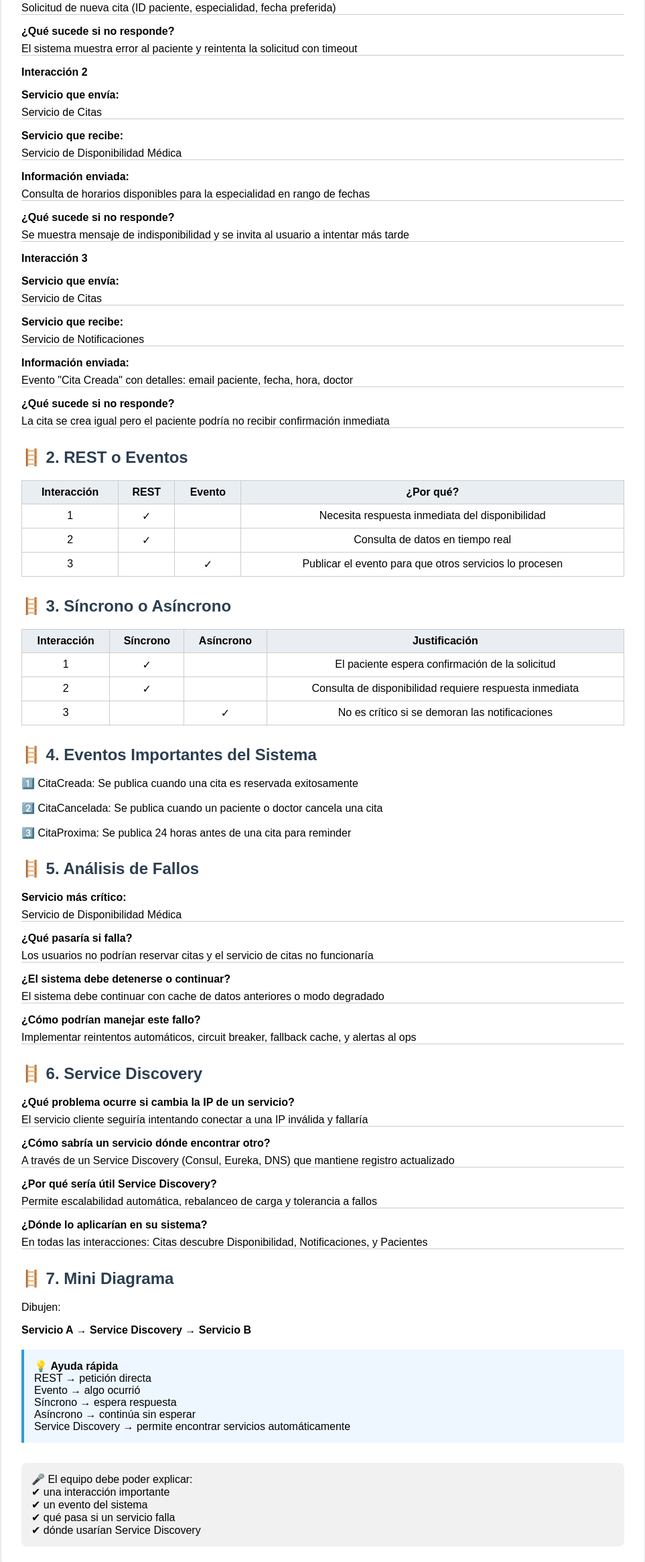
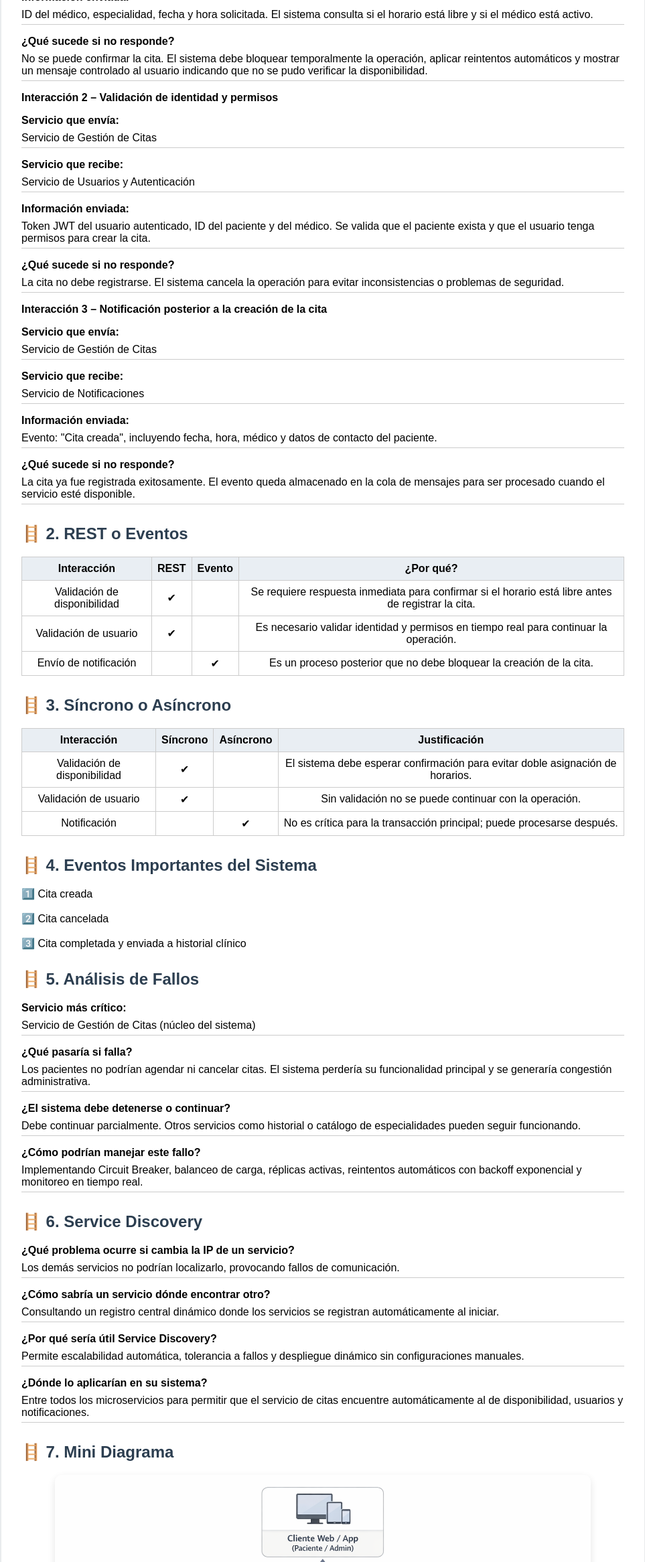
Before and after one commit to shadem1903/GestionCitasMedicas, a plain HTML site: page actividad-clase4.html in a window 1280 px wide. Shown: the part 468-2800 px from the top of the page at 67% size, without its empty margins (158-1121 px from the left). Drawn offline with Linux system fonts and the light colour scheme.

Commit message:
arreglo de merge

```diff
--- a/actividad-clase4.html
+++ b/actividad-clase4.html
@@ -18,57 +18,17 @@ body {
   border-radius: 12px;
   box-shadow: 0 4px 12px rgba(0,0,0,0.1);
 }
-
-h1, h2 {
-  color: #2c3e50;
-}
-
-h1 {
-  text-align: center;
-}
-
-.section {
-  margin-top: 30px;
-}
-
-label {
-  font-weight: bold;
-}
-
-.line {
-  border-bottom: 1px solid #ccc;
-  margin: 8px 0 16px 0;
-}
-
-table {
-  width: 100%;
-  border-collapse: collapse;
-  margin-top: 10px;
-}
-
-th, td {
-  border: 1px solid #ccc;
-  padding: 8px;
-  text-align: center;
-}
-
-th {
-  background-color: #e9eef3;
-}
-
-.note {
-  background: #eef7ff;
-  padding: 15px;
-  border-left: 4px solid #3498db;
-  margin-top: 20px;
-}
-
-.footer {
-  margin-top: 30px;
-  padding: 15px;
-  background: #f1f1f1;
-  border-radius: 8px;
-}
+h1, h2 { color: #2c3e50; }
+h1 { text-align: center; }
+.section { margin-top: 30px; }
+label { font-weight: bold; }
+.line { border-bottom: 1px solid #ccc; margin: 8px 0 16px 0; padding-bottom:5px;}
+table { width: 100%; border-collapse: collapse; margin-top: 10px; }
+th, td { border: 1px solid #ccc; padding: 8px; text-align: center; }
+th { background-color: #e9eef3; }
+.note { background: #eef7ff; padding: 15px; border-left: 4px solid #3498db; margin-top: 20px; }
+.footer { margin-top: 30px; padding: 15px; background: #f1f1f1; border-radius: 8px; }
+pre { background:#f7f7f7; padding:10px; border-radius:6px; }
 </style>
 </head>
 <body>
@@ -76,43 +36,62 @@ th {
 <div class="container">
 
 <h1>🌐 Actividad Clase 4</h1>
-<h2>Comunicación entre Servicios + REST + Eventos + Service Discovery</h2>
+<h2>Comunicación entre Servicios + REST + Eventos </h2>
 
-<p><strong>Equipo:</strong> Equipo de Desarrollo</p>
-<p><strong>Proyecto:</strong> Gestión de Citas Médicas</p>
+<p><strong>Equipo:</strong> Arquitectura Sistema de Citas</p>
+<p><strong>Proyecto:</strong> Plataforma de Gestión de Citas Médicas</p>
 
 <div class="section">
 <h2>🪜 1. Interacciones entre Servicios</h2>
 
-<p><strong>Interacción 1</strong></p>
+<p><strong>Interacción 1 – Validación de disponibilidad antes de agendar</strong></p>
 <label>Servicio que envía:</label>
-<div class="line">Servicio de Pacientes</div>
-<label>Servicio que recibe:</label>
-<div class="line">Servicio de Citas</div>
-<label>Información enviada:</label>
-<div class="line">Solicitud de nueva cita (ID paciente, especialidad, fecha preferida)</div>
-<label>¿Qué sucede si no responde?</label>
-<div class="line">El sistema muestra error al paciente y reintenta la solicitud con timeout</div>
-
-<p><strong>Interacción 2</strong></p>
-<label>Servicio que envía:</label>
-<div class="line">Servicio de Citas</div>
+<div class="line">Servicio de Gestión de Citas</div>
 <label>Servicio que recibe:</label>
 <div class="line">Servicio de Disponibilidad Médica</div>
 <label>Información enviada:</label>
-<div class="line">Consulta de horarios disponibles para la especialidad en rango de fechas</div>
+<div class="line">
+ID del médico, especialidad, fecha y hora solicitada.
+El sistema consulta si el horario está libre y si el médico está activo.
+</div>
 <label>¿Qué sucede si no responde?</label>
-<div class="line">Se muestra mensaje de indisponibilidad y se invita al usuario a intentar más tarde</div>
+<div class="line">
+No se puede confirmar la cita. El sistema debe bloquear temporalmente la operación,
+aplicar reintentos automáticos y mostrar un mensaje controlado al usuario
+indicando que no se pudo verificar la disponibilidad.
+</div>
 
-<p><strong>Interacción 3</strong></p>
+<p><strong>Interacción 2 – Validación de identidad y permisos</strong></p>
 <label>Servicio que envía:</label>
-<div class="line">Servicio de Citas</div>
+<div class="line">Servicio de Gestión de Citas</div>
+<label>Servicio que recibe:</label>
+<div class="line">Servicio de Usuarios y Autenticación</div>
+<label>Información enviada:</label>
+<div class="line">
+Token JWT del usuario autenticado, ID del paciente y del médico.
+Se valida que el paciente exista y que el usuario tenga permisos para crear la cita.
+</div>
+<label>¿Qué sucede si no responde?</label>
+<div class="line">
+La cita no debe registrarse.
+El sistema cancela la operación para evitar inconsistencias o problemas de seguridad.
+</div>
+
+<p><strong>Interacción 3 – Notificación posterior a la creación de la cita</strong></p>
+<label>Servicio que envía:</label>
+<div class="line">Servicio de Gestión de Citas</div>
 <label>Servicio que recibe:</label>
 <div class="line">Servicio de Notificaciones</div>
 <label>Información enviada:</label>
-<div class="line">Evento "Cita Creada" con detalles: email paciente, fecha, hora, doctor</div>
+<div class="line">
+Evento: "Cita creada", incluyendo fecha, hora, médico y datos de contacto del paciente.
+</div>
 <label>¿Qué sucede si no responde?</label>
-<div class="line">La cita se crea igual pero el paciente podría no recibir confirmación inmediata</div>
+<div class="line">
+La cita ya fue registrada exitosamente.
+El evento queda almacenado en la cola de mensajes para ser procesado cuando el servicio esté disponible.
+</div>
+
 </div>
 
 <div class="section">
@@ -126,22 +105,22 @@ th {
 <th>¿Por qué?</th>
 </tr>
 <tr>
-<td>1</td>
-<td>✓</td>
+<td>Validación de disponibilidad</td>
+<td>✔</td>
 <td></td>
-<td>Necesita respuesta inmediata del disponibilidad</td>
+<td>Se requiere respuesta inmediata para confirmar si el horario está libre antes de registrar la cita.</td>
 </tr>
 <tr>
-<td>2</td>
-<td>✓</td>
+<td>Validación de usuario</td>
+<td>✔</td>
 <td></td>
-<td>Consulta de datos en tiempo real</td>
+<td>Es necesario validar identidad y permisos en tiempo real para continuar la operación.</td>
 </tr>
 <tr>
-<td>3</td>
+<td>Envío de notificación</td>
 <td></td>
-<td>✓</td>
-<td>Publicar el evento para que otros servicios lo procesen</td>
+<td>✔</td>
+<td>Es un proceso posterior que no debe bloquear la creación de la cita.</td>
 </tr>
 </table>
 </div>
@@ -157,78 +136,108 @@ th {
 <th>Justificación</th>
 </tr>
 <tr>
-<td>1</td>
-<td>✓</td>
+<td>Validación de disponibilidad</td>
+<td>✔</td>
 <td></td>
-<td>El paciente espera confirmación de la solicitud</td>
+<td>El sistema debe esperar confirmación para evitar doble asignación de horarios.</td>
 </tr>
 <tr>
-<td>2</td>
-<td>✓</td>
+<td>Validación de usuario</td>
+<td>✔</td>
 <td></td>
-<td>Consulta de disponibilidad requiere respuesta inmediata</td>
+<td>Sin validación no se puede continuar con la operación.</td>
 </tr>
 <tr>
-<td>3</td>
+<td>Notificación</td>
 <td></td>
-<td>✓</td>
-<td>No es crítico si se demoran las notificaciones</td>
+<td>✔</td>
+<td>No es crítica para la transacción principal; puede procesarse después.</td>
 </tr>
 </table>
 </div>
 
 <div class="section">
 <h2>🪜 4. Eventos Importantes del Sistema</h2>
-1️⃣ CitaCreada: Se publica cuando una cita es reservada exitosamente<br><br>
-2️⃣ CitaCancelada: Se publica cuando un paciente o doctor cancela una cita<br><br>
-3️⃣ CitaProxima: Se publica 24 horas antes de una cita para reminder
+1️⃣ Cita creada<br><br>
+2️⃣ Cita cancelada<br><br>
+3️⃣ Cita completada y enviada a historial clínico
 </div>
 
 <div class="section">
 <h2>🪜 5. Análisis de Fallos</h2>
 <label>Servicio más crítico:</label>
-<div class="line">Servicio de Disponibilidad Médica</div>
+<div class="line">Servicio de Gestión de Citas (núcleo del sistema)</div>
+
 <label>¿Qué pasaría si falla?</label>
-<div class="line">Los usuarios no podrían reservar citas y el servicio de citas no funcionaría</div>
+<div class="line">
+Los pacientes no podrían agendar ni cancelar citas.
+El sistema perdería su funcionalidad principal y se generaría congestión administrativa.
+</div>
+
 <label>¿El sistema debe detenerse o continuar?</label>
-<div class="line">El sistema debe continuar con cache de datos anteriores o modo degradado</div>
+<div class="line">
+Debe continuar parcialmente.
+Otros servicios como historial o catálogo de especialidades pueden seguir funcionando.
+</div>
+
 <label>¿Cómo podrían manejar este fallo?</label>
-<div class="line">Implementar reintentos automáticos, circuit breaker, fallback cache, y alertas al ops</div>
+<div class="line">
+Implementando Circuit Breaker, balanceo de carga, réplicas activas,
+reintentos automáticos con backoff exponencial y monitoreo en tiempo real.
+</div>
 </div>
 
 <div class="section">
 <h2>🪜 6. Service Discovery</h2>
+
 <label>¿Qué problema ocurre si cambia la IP de un servicio?</label>
-<div class="line">El servicio cliente seguiría intentando conectar a una IP inválida y fallaría</div>
+<div class="line">
+Los demás servicios no podrían localizarlo, provocando fallos de comunicación.
+</div>
+
 <label>¿Cómo sabría un servicio dónde encontrar otro?</label>
-<div class="line">A través de un Service Discovery (Consul, Eureka, DNS) que mantiene registro actualizado</div>
+<div class="line">
+Consultando un registro central dinámico donde los servicios se registran automáticamente al iniciar.
+</div>
+
 <label>¿Por qué sería útil Service Discovery?</label>
-<div class="line">Permite escalabilidad automática, rebalanceo de carga y tolerancia a fallos</div>
+<div class="line">
+Permite escalabilidad automática, tolerancia a fallos y despliegue dinámico sin configuraciones manuales.
+</div>
+
 <label>¿Dónde lo aplicarían en su sistema?</label>
-<div class="line">En todas las interacciones: Citas descubre Disponibilidad, Notificaciones, y Pacientes</div>
+<div class="line">
+Entre todos los microservicios para permitir que el servicio de citas encuentre automáticamente
+al de disponibilidad, usuarios y notificaciones.
 </div>
+
+</div>
+
+
 
 <div class="section">
 <h2>🪜 7. Mini Diagrama</h2>
-<p>Dibujen:</p>
-<p><strong>Servicio A → Service Discovery → Servicio B</strong></p>
+
+<img src="icons/diagrama.png"
+     alt="Diagrama Arquitectura Sistema de Citas"
+     style="width:100%; max-width:800px; display:block; margin:auto; border-radius:10px; box-shadow:0 4px 12px rgba(0,0,0,0.1);">
+
 </div>
 
 <div class="note">
-💡 <strong>Ayuda rápida</strong><br>
-REST → petición directa<br>
-Evento → algo ocurrió<br>
-Síncrono → espera respuesta<br>
-Asíncrono → continúa sin esperar<br>
-Service Discovery → permite encontrar servicios automáticamente
+💡 <strong>Resumen Técnico</strong><br>
+Las validaciones críticas usan comunicación REST síncrona.<br>
+Las notificaciones usan eventos asíncronos.<br>
+Service Discovery permite encontrar servicios dinámicamente.<br>
+El núcleo del sistema debe tener alta disponibilidad.
 </div>
 
 <div class="footer">
-🎤 El equipo debe poder explicar:<br>
-✔ una interacción importante<br>
-✔ un evento del sistema<br>
-✔ qué pasa si un servicio falla<br>
-✔ dónde usarían Service Discovery
+🎤 El equipo puede explicar:<br>
+✔ Cómo se valida un horario antes de crear una cita<br>
+✔ Cómo funcionan los eventos del sistema<br>
+✔ Qué ocurre ante fallos críticos<br>
+✔ Cómo Service Discovery mejora la arquitectura
 </div>
 
 </div>
```
